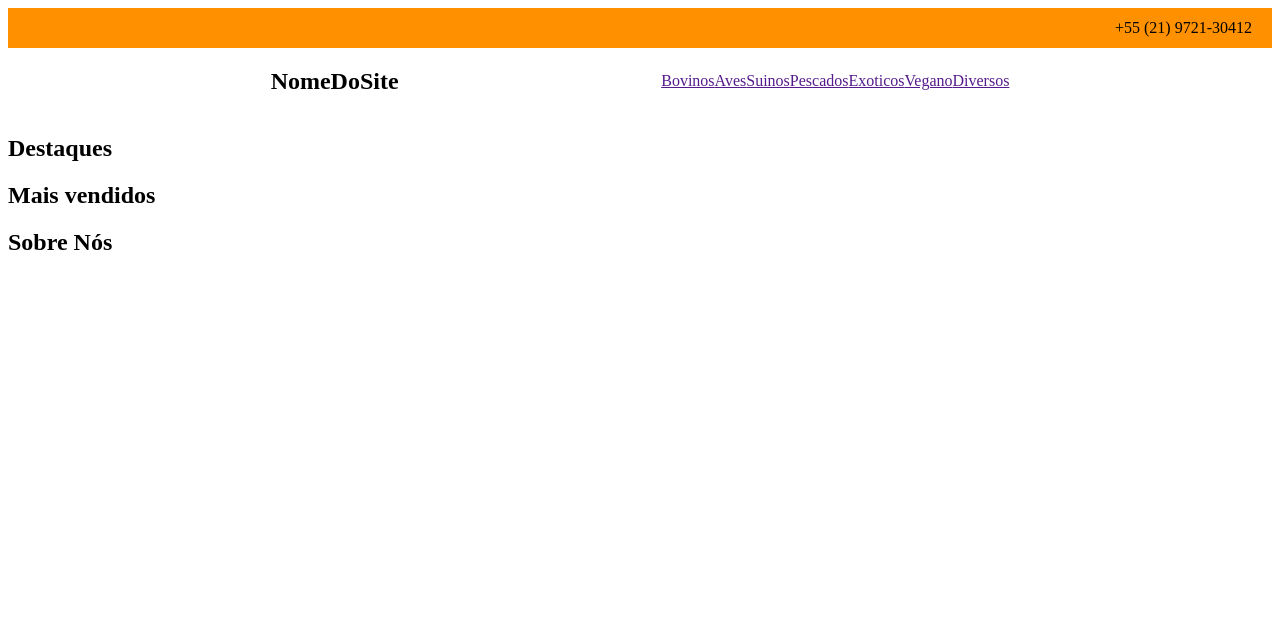
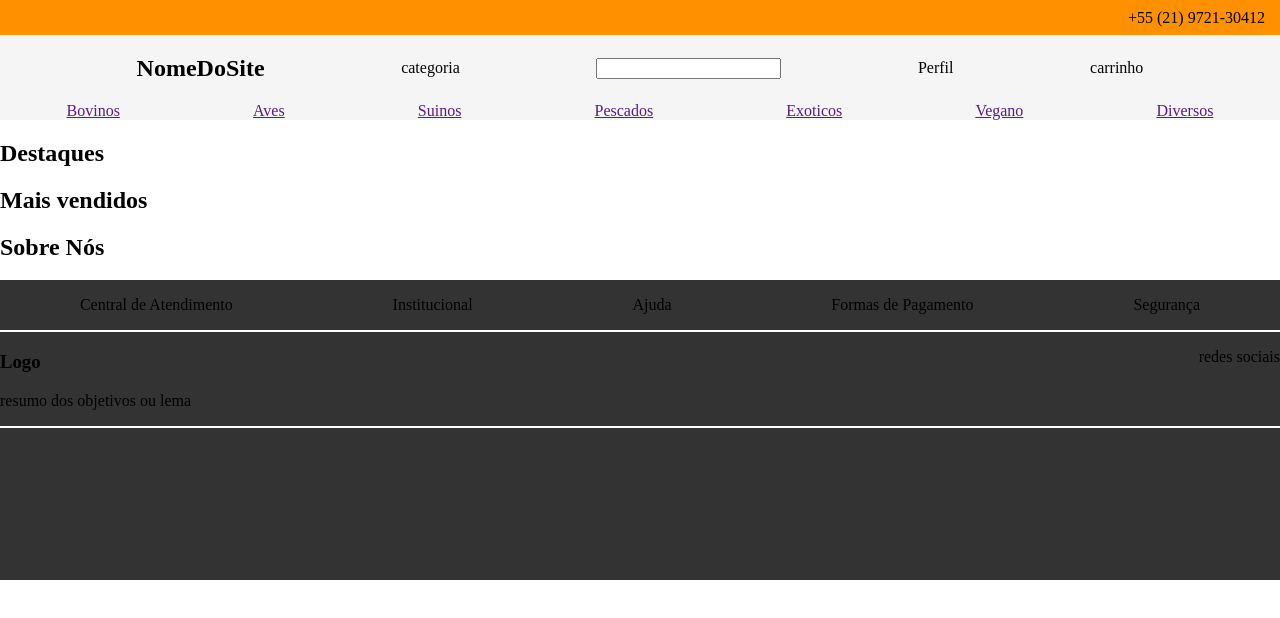
Before and after one commit to NickPW00/siteChurrasco, a plain HTML site: page index.html in a window 1280 px wide. Drawn offline with Linux system fonts and the light colour scheme.

Commit message:
Retoques no header e desenvolvimento do footer, utilizando o CSS em todos eles. Obs.: Adicionar 'Todos direitos Reservados'. Mudanças dia 02/03/2023, em casa.

```diff
--- a/index.html
+++ b/index.html
@@ -10,16 +10,20 @@
 </head>
 <body>
     <header>
-        <div id="blackFriday">
+        <div id="parte1Header">
             <p></p>
             <p>+55 (21) 9721-30412</p>
         </div>
         <div id="parte2Header">
             <h2>NomeDoSite</h2>
-            <nav>
-                <a href="">Bovinos</a><a href="">Aves</a><a href="">Suinos</a><a href="">Pescados</a><a href="">Exoticos</a><a href="">Vegano</a><a href="">Diversos</a>
-            </nav>
+            <p>categoria</p>
+            <input>
+            <p>Perfil</p>
+            <p>carrinho</p>
         </div>
+        <nav>
+            <a href="">Bovinos</a><a href="">Aves</a><a href="">Suinos</a><a href="">Pescados</a><a href="">Exoticos</a><a href="">Vegano</a><a href="">Diversos</a>
+        </nav>
     </header>
     <main>
 
@@ -38,7 +42,20 @@
         </section>
     </main>
     <footer>
-
+        <div class="footer1">
+            <p>Central de Atendimento</p>
+            <p>Institucional</p>
+            <p>Ajuda</p>
+            <p>Formas de Pagamento</p>
+            <p>Segurança</p>
+        </div>
+        <div class="footer2">
+            <div>
+                <h3>Logo</h3>
+                <p>resumo dos objetivos ou lema</p>
+            </div>
+            <p>redes sociais</p>
+        </div>
     </footer>
 </body>
 </html>
--- a/style.css
+++ b/style.css
@@ -1,4 +1,14 @@
 
+body{
+    background-color:  rgb(255, 255, 255) ;
+    height: 700px;
+    margin: 0
+}
+
+header{
+    background-color: rgb(245, 245, 245);
+    margin: none
+}
 
 #parte2Header{
     display: flex;
@@ -6,8 +16,7 @@
     justify-content: space-evenly;
 }
 
-#blackFriday{
-    border: 5px solid rgb(255, 145, 0);
+#parte1Header{
     display: flex;
     height: 35px;
     width: 100%;
@@ -15,13 +24,32 @@
     align-items: center;
     padding: 15px;
     box-sizing: border-box;
-    background-color:rgb(255, 145, 0);
+    background-color:rgb(255, 144, 0);
     color:rgb(0, 0, 0)
 }
-#blackFriday img{
-    width: 20px;
-    filter: invert();
+
+nav{
+    display: flex;
+    align-items: center;
+    justify-content: space-around;
 }
 
+footer{
+    background-color: #333;
+    height: 300px;
+}
+
+.footer1{
+    justify-content: space-around;
+
+}
+.footer2{
+    justify-content: space-between;
+    border-top: 2px  rgb(255, 255, 255) solid;
+    border-bottom: 2px  rgb(255, 255, 255) solid;
+}
+.footer1, .footer2 {
+    display: flex;
+}
 
 /* Utilizar cores de tom laranja, como a maioria dos sites estão. */
```
